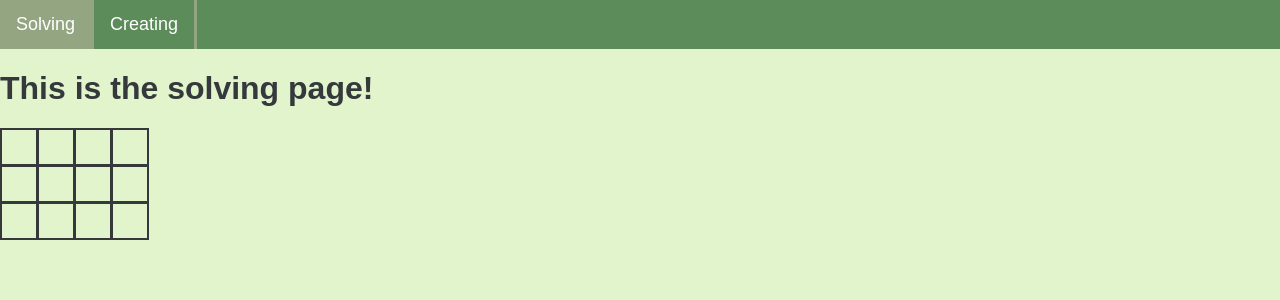
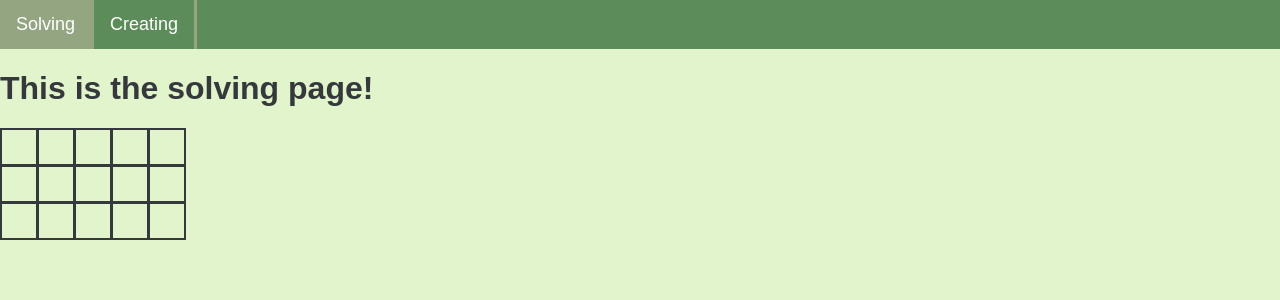
Before and after one commit to arjen0203/nonogram-frontend, a React (Create React App) app: page / in a window 1280 px wide. Shown: the top 300 px of the page. Built offline with nearby package versions, Linux system fonts and the light colour scheme.

Commit message:
Small change

```diff
--- a/src/Solving/Solving.js
+++ b/src/Solving/Solving.js
@@ -3,7 +3,7 @@ import Puzzle from "./Puzzle";
 
 class Solving extends React.Component {
     render() {
-        const top = [[1, 2, 3], [2, 3], [3], [3]];
+        const top = [[1, 2, 3], [2, 3], [3], [3], [3]];
         const side = [[3,2,1], [2,1], [1]];
 
         return (
```
